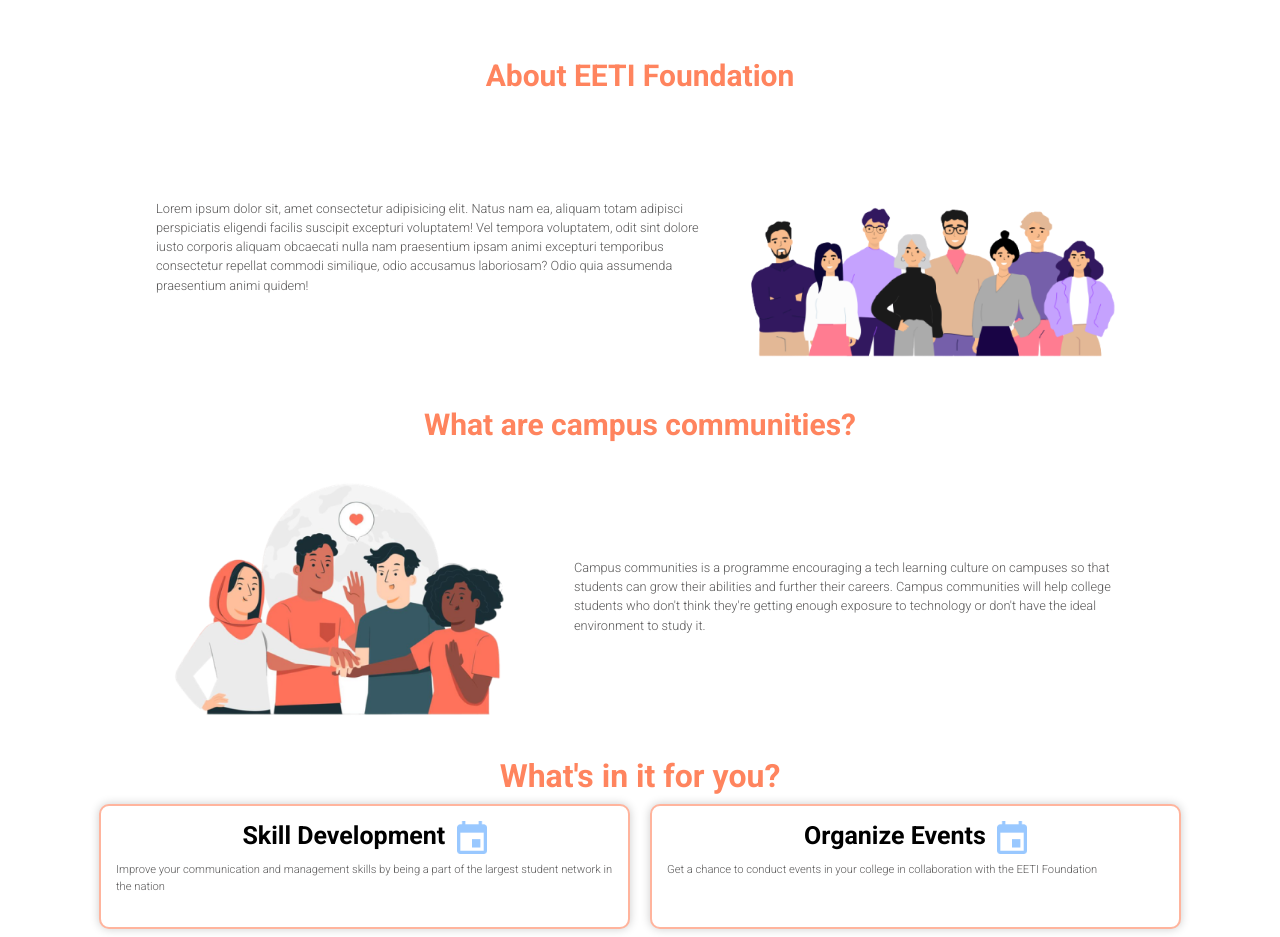
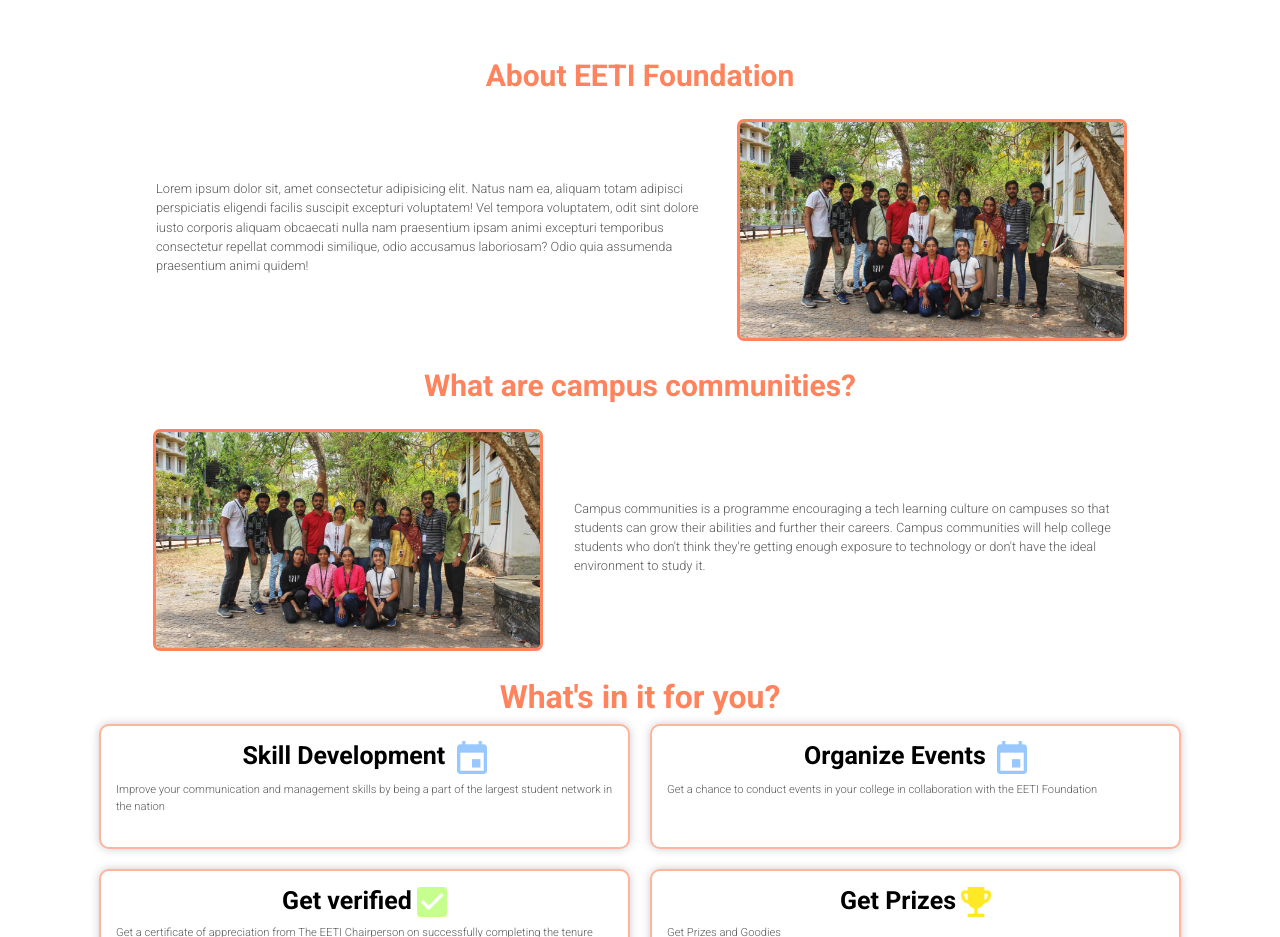
Before and after one commit to ananthu666/campus-community, a React (Create React App) app: page / in a window 1280 px wide. Shown: the part 800-1737 px from the top of the page. Built offline with nearby package versions, Linux system fonts and the light colour scheme; the HTML template or start-up script is replaced by a standard one.

Commit message:
added new photo to about section

```diff
--- a/src/components/Main/Main.js
+++ b/src/components/Main/Main.js
@@ -3,7 +3,7 @@
 import logo from "../../images/2205_w046_n004_121a_p1_121 1.png";
 import stars from "../../images/stars.png";
 import arrow from "../../images/arrow.png";
-import about1 from "../../images/about1.png";
+import about1 from "../../images/campus-1.jpg";
 import about2 from "../../images/about2.png";
 import skill2 from "../../images/skill2.png";
 import skill3 from "../../images/skill3.png";
@@ -68,7 +68,7 @@
             <h2>What are campus communities?</h2>
             <div className="about-container">
               <div className="img-about">
-                <img src={about2} alt="" className="m-hide" />
+                <img src={about1} alt="" className="m-hide" />
               </div>
               <div className="about-description">
                 <p>
--- a/src/components/Main/main.css
+++ b/src/components/Main/main.css
@@ -113,6 +113,8 @@
   display: inline-block;
 }
 
+
+
 @media (max-width: 450px) {
   .section-1 {
     height: auto;
@@ -147,10 +149,22 @@
   font-size: min(2.8vw, 30px);
 }
 
+.img-about{
+  outline: #ff845e solid 3px;
+  border-radius: 0.25rem;
+  transition: all 0.3s ease-in-out;
+  margin-bottom: 10px;
+}
+.img-about:is(:hover, :focus)
+{
+  outline-offset: 0.25rem;
+}
+
 .about img {
-  margin-bottom: 10px;
+  /* margin-bottom: 10px; */
   width: 30vw;
   max-width: 500px;
+  border-radius: 0.25rem;
 }
 
 .about-container p {
```
Also changed, not shown: src/images/campus-1.jpg (added).
